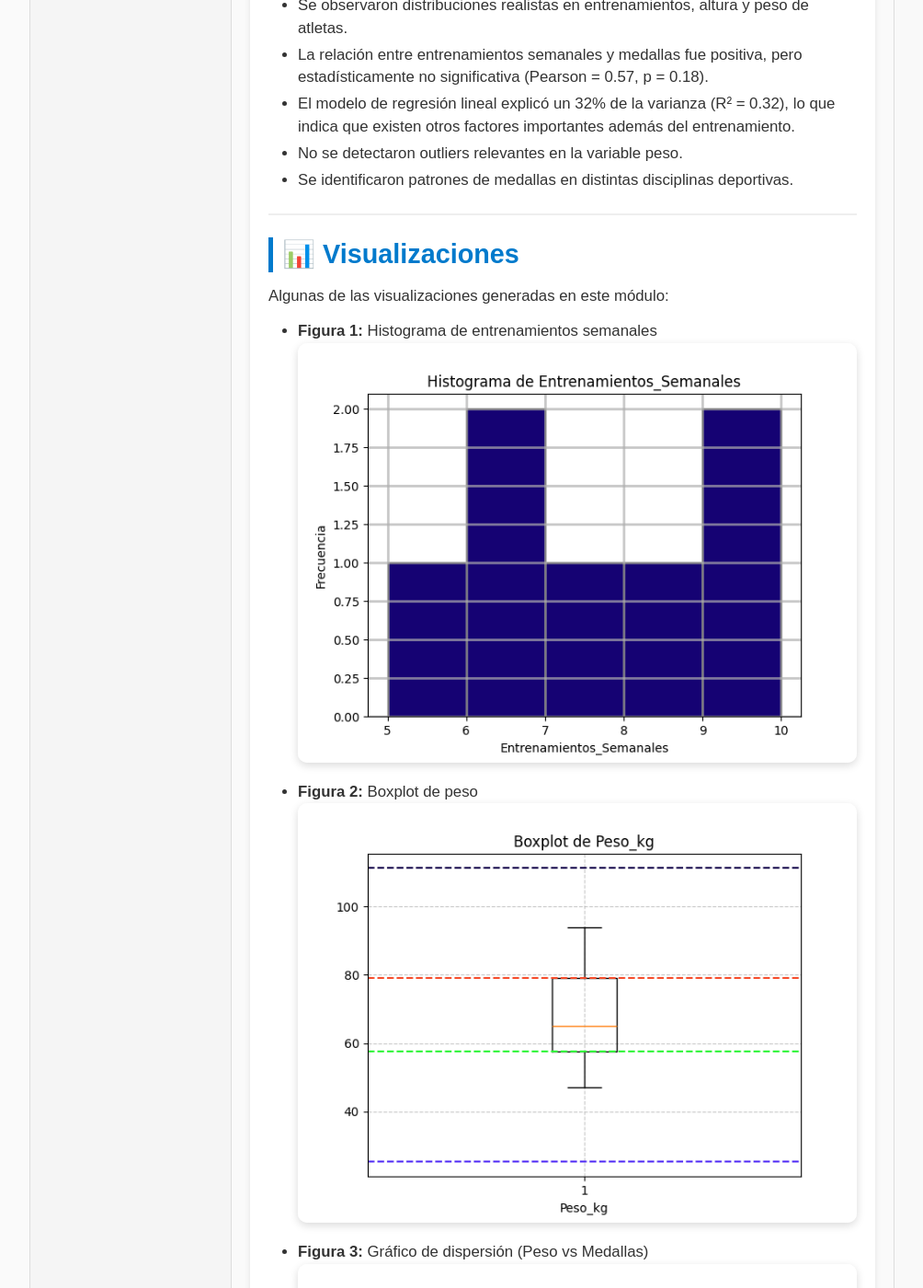
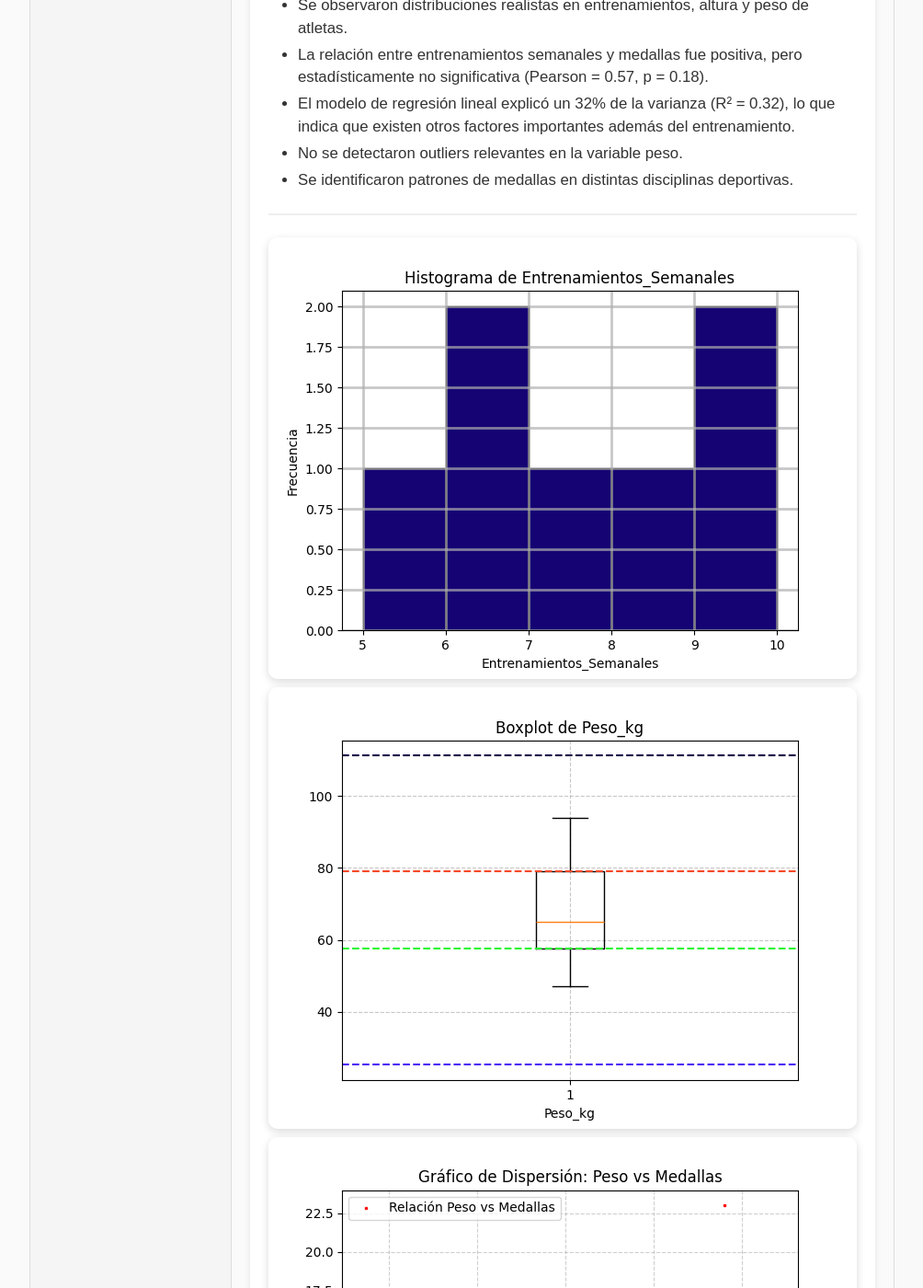
Before and after one commit to LirBast/web_page, a Jekyll site: the page built from _posts/2025-09-04-Modulo 4 .md, in a window 1280 px wide and 1400 px high, scrolled down 1529 px. Shown: the whole window at 92% size, without its empty margins (28-1032 px from the left). Built offline with Jekyll 4.4.1, drawn with Linux system fonts in a browser that asks for light colours; some of the changed text lies outside the part shown.

Commit message:
Update 2025-09-04-Modulo 4 .md

```diff
--- a/_posts/2025-09-04-Modulo 4 .md
+++ b/_posts/2025-09-04-Modulo 4 .md
@@ -61,24 +61,9 @@
 
 ---
 
-## 📊 Visualizaciones
-
-Algunas de las visualizaciones generadas en este módulo:
-
-- **Figura 1:** Histograma de entrenamientos semanales
-  ![Figura 1](/assets/images/20250110_mod4/Figure_1.png)
-
-- **Figura 2:** Boxplot de peso
-  ![Figura 2](/assets/images/20250110_mod4/Figure_2.png)
-
-- **Figura 3:** Gráfico de dispersión (Peso vs Medallas)
-  ![Figura 3](/assets/images/20250110_mod4/Figure_3.png)
-
-- **Figura 4:** Regresión lineal (Entrenamientos vs Medallas)
-  ![Figura 4](/assets/images/20250110_mod4/Figure_4.png)
-
-- **Figura 5:** Matriz de correlación
-  ![Figura 5](/assets/images/20250110_mod4/Figure_5.png)
-
-- **Figura 6:** Boxplot de medallas totales por disciplina deportiva
-  ![Figura 6](/assets/images/20250110_mod4/Figure_6.png)
+![Figura 1]({{ '/assets/images/20250110_mod4/Figure_1.png' | relative_url }})
+![Figura 2]({{ '/assets/images/20250110_mod4/Figure_2.png' | relative_url }})
+![Figura 3]({{ '/assets/images/20250110_mod4/Figure_3.png' | relative_url }})
+![Figura 4]({{ '/assets/images/20250110_mod4/Figure_4.png' | relative_url }})
+![Figura 5]({{ '/assets/images/20250110_mod4/Figure_5.png' | relative_url }})
+![Figura 6]({{ '/assets/images/20250110_mod4/Figure_6.png' | relative_url }})
```
